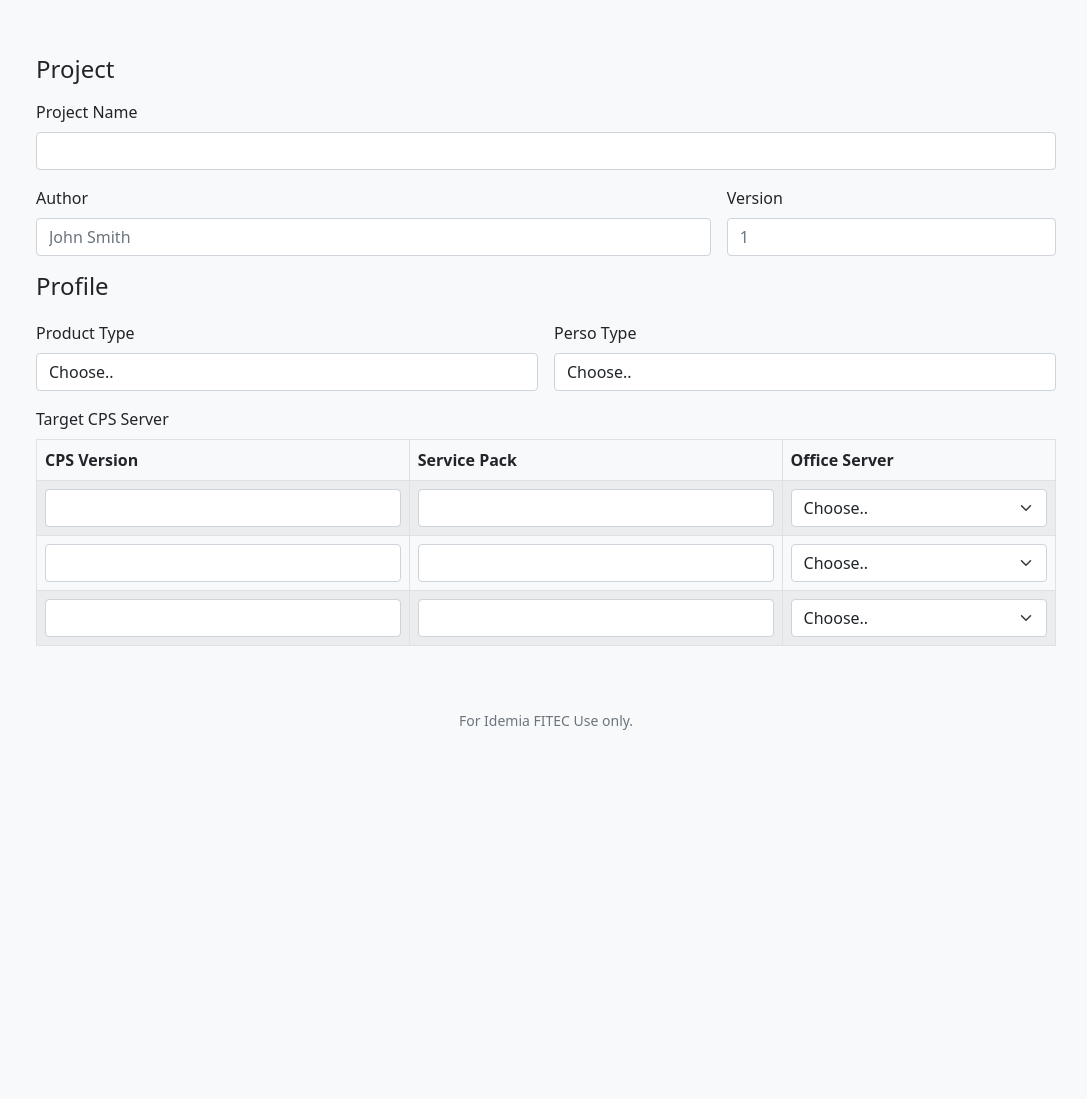
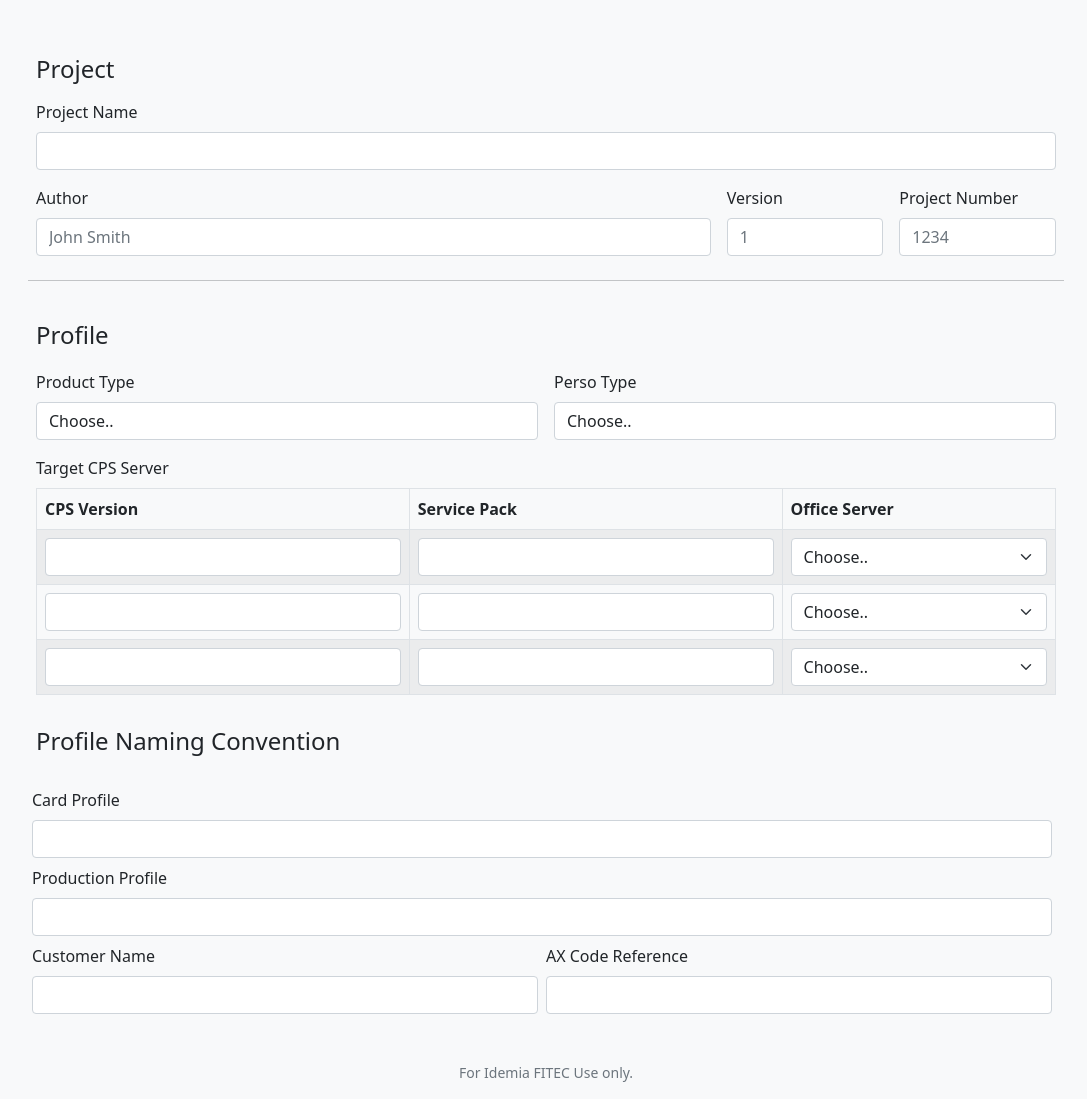
Before and after one commit to er01pr/APPD-v2, a Flask app: page / in a window 1280 px wide. Shown: the part 201-1300 px from the top of the page, without its empty margins (94-1181 px from the left). Before the commit the page ends 931 px from the top, so only its background shows below. Run offline with Flask 2, Linux system fonts and the light colour scheme; data comes from the database, SQL or seed files in the repository.

Commit message:
Added Profile Naming Convention and Customers

```diff
--- a/templates/index.html
+++ b/templates/index.html
@@ -31,13 +31,21 @@
                     Valid Author Name is required.
                 </div>
             </div>
-            <div class = "col-sm-4">
+            <div class = "col-sm-2">
                 <label for="version" class="form-label">Version</label>
                 <input id="version" type="text" class="form-control" placeholder="1" required>
                 <div class="invalid-feedback">
                     Valid version number is required.
                 </div>
             </div>
+            <div class = "col-sm-2">
+                <label for="projectNum" class="form-label">Project Number</label>
+                <input id="projectNum" type="text" class="form-control" placeholder="1234" required>
+                <div class="invalid-feedback">
+                    Valid version number is required.
+                </div>
+            </div>
+            <hr class="my-4">
             <h4 class="mb-1">Profile</h4>
             <div class="col-sm-6">
                 <label for="product" class="form-label">Product Type</label>
@@ -105,7 +113,24 @@
                     </tbody>
                 </table>
             </div>
-
+            <h4 class="mb-3">Profile Naming Convention</h4>
+            <div class="row g-2">
+                <div>
+                    <label for="cpName" class="form-label">Card Profile</label>
+                    <input id="cpName" type="text" class="form-control">
+                </div>
+                <div>
+                    <label for="ppName" class="form-label">Production Profile</label>
+                    <input id="ppName" type="text" class="form-control">
+                </div>
+                <div class="col-sm-6">
+                    <label for="customerName" class="form-label">Customer Name</label>
+                    <input id="customerName" type="text" class="form-control">
+                </div>
+                <div class="col-sm-6">
+                    <label for="axCode" class="form-label">AX Code Reference</label>
+                    <input id="axCode" type="text" class="form-control">
+                </div>
         </div>
     </form>
 </div>
```
Also changed, not shown: 15 other files.
